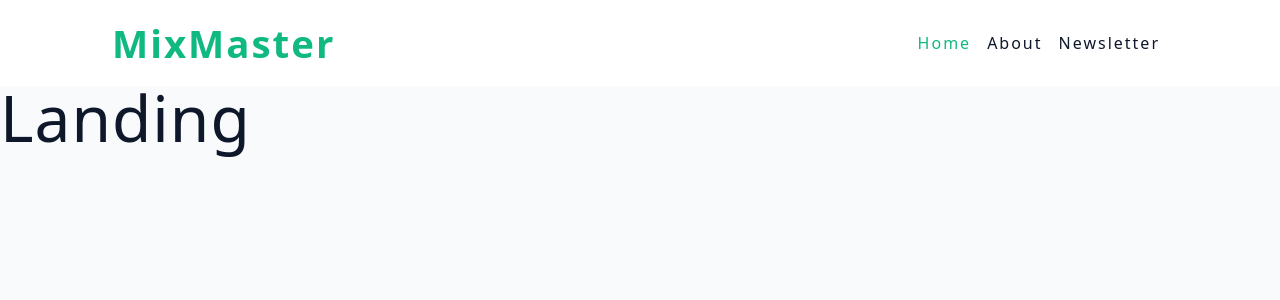
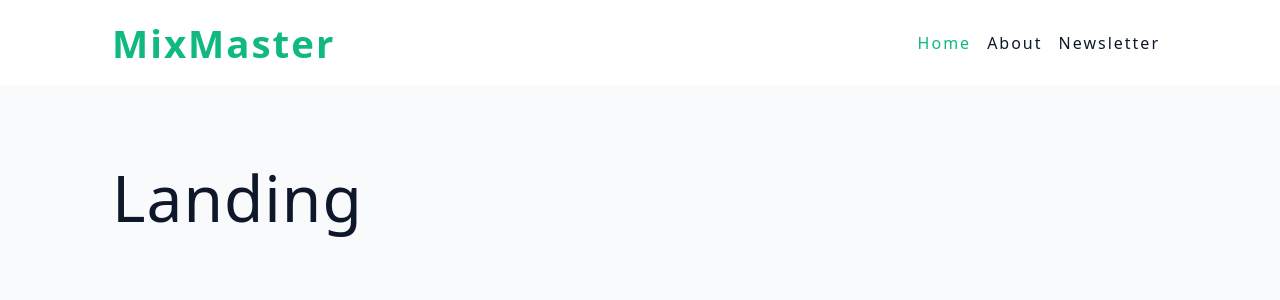
Before and after one commit to BousninaHamda/mixmaster, a React (Vite) app: page / in a window 1280 px wide. Shown: the top 300 px of the page. Built offline with nearby package versions, Linux system fonts and the light colour scheme.

Commit message:
page layout

```diff
--- a/src/pages/HomeLayout.jsx
+++ b/src/pages/HomeLayout.jsx
@@ -5,7 +5,9 @@ const HomeLayout = () => {
   return (
     <>
       <Navbar />
-      <Outlet />
+      <section className="page">
+        <Outlet />
+      </section>
     </>
   );
 };
```
